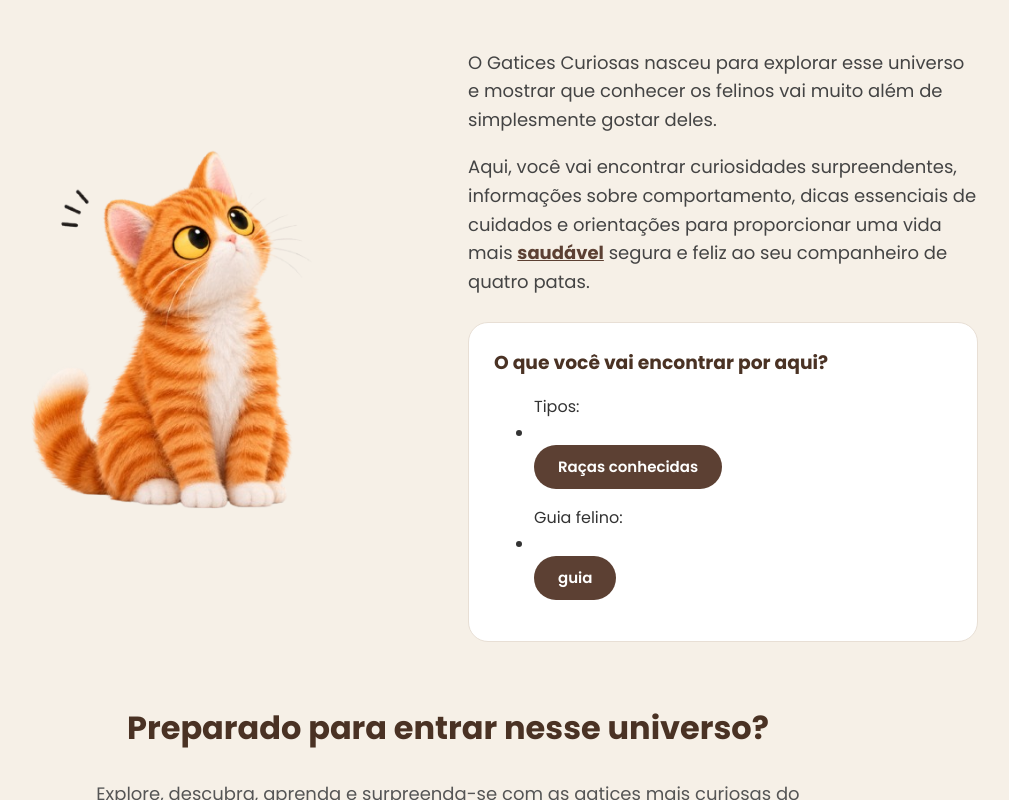
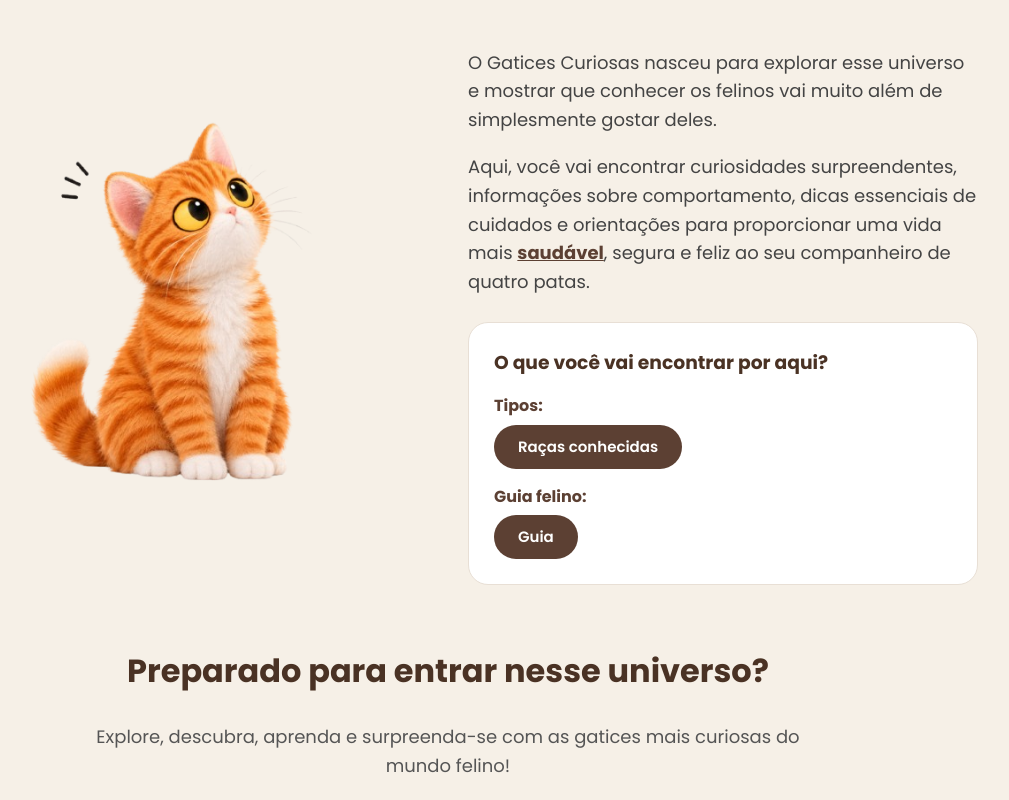
Before and after one commit to r-vilemen/gatices, a plain HTML site: page index.html in a window 1280 px wide. Shown: the part 629-1429 px from the top of the page, without its empty margins (192-1201 px from the left). Drawn offline with Linux system fonts and the light colour scheme.

Commit message:
ajuste de estrutura

```diff
--- a/index.html
+++ b/index.html
@@ -1,5 +1,6 @@
 <!DOCTYPE html>
 <html lang="pt-br">
+
 <head>
     <meta charset="UTF-8">
     <meta name="viewport" content="width=device-width, initial-scale=1.0">
@@ -30,7 +31,9 @@
         <div class="n1">
             <h2>pequenos<br>gatos,<br>grandes<br>descobertas</h2>
 
-        <p>Os gatos são criaturas fascinantes, cheias de personalidade, hábitos curiosos e comportamentos que muitas vezes passam despercebidos. Por trás de cada miado, ronronado e olhar misterioso, existe um universo de descobertas!</p>
+            <p>Os gatos são criaturas fascinantes, cheias de personalidade, hábitos curiosos e comportamentos que muitas
+                vezes passam despercebidos. Por trás de cada miado, ronronado e olhar misterioso, existe um universo de
+                descobertas!</p>
         </div>
 
         <div class="imgInicio">
@@ -46,19 +49,27 @@
         </div>
 
         <div class="conteudo">
-        <p>O Gatices Curiosas nasceu para explorar esse universo e mostrar que conhecer os felinos vai muito além de simplesmente gostar deles.</p>
+            <p>O Gatices Curiosas nasceu para explorar esse universo e mostrar que conhecer os felinos vai muito além de
+                simplesmente gostar deles.</p>
 
-        <p>Aqui, você vai encontrar curiosidades surpreendentes, informações sobre comportamento, dicas essenciais de cuidados e orientações para proporcionar uma vida mais <a href="https://www.terra.com.br/vida-e-estilo/pets/11-dicas-para-manter-seu-gato-saudavel-e-feliz,705173eb04c32a023eaf35f7e15ee710k7oqali2.html" target="_blank" rel="noopener noreferrer">saudável</a> segura e feliz ao seu companheiro de quatro patas.</p>
+            <p>Aqui, você vai encontrar curiosidades surpreendentes, informações sobre comportamento, dicas essenciais
+                de cuidados e orientações para proporcionar uma vida mais <a
+                    href="https://www.terra.com.br/vida-e-estilo/pets/11-dicas-para-manter-seu-gato-saudavel-e-feliz,705173eb04c32a023eaf35f7e15ee710k7oqali2.html"
+                    target="_blank" rel="noopener noreferrer">saudável</a>, segura e feliz ao seu companheiro de quatro
+                patas.</p>
 
             <div class="encontrar">
                 <h3>O que você vai encontrar por aqui?</h3>
 
-            <ul>Tipos:<br>
-            <li><br><a class="button" href="tipos.html">Raças conhecidas</a></li>
-            </ul>
-
-            <ul>Guia felino:<br>
-            <li><br><a class="button" href="guia.html">guia</a></li>
+                <ul class="lista-encontrar">
+                    <li>
+                        <span class="rotulo-encontrar">Tipos:</span>
+                        <a class="button" href="tipos.html">Raças conhecidas</a>
+                    </li>
+                    <li>
+                        <span class="rotulo-encontrar">Guia felino:</span>
+                        <a class="button" href="guia.html">Guia</a>
+                    </li>
                 </ul>
             </div>
         </div>
@@ -73,8 +84,9 @@
         </div>
 
         <div>
-        <a class="button" href="https://www.specialdog.com.br/portalpet/manual-do-gato-" target="_blank" rel="noopener noreferrer">Manual do gato</a>
-    </div><br>
+            <a class="button" href="https://www.specialdog.com.br/portalpet/manual-do-gato-" target="_blank"
+                rel="noopener noreferrer">Manual do gato</a>
+        </div>
 
     </section>
 
```
Lines whose indentation alone changed are shown as unchanged.
